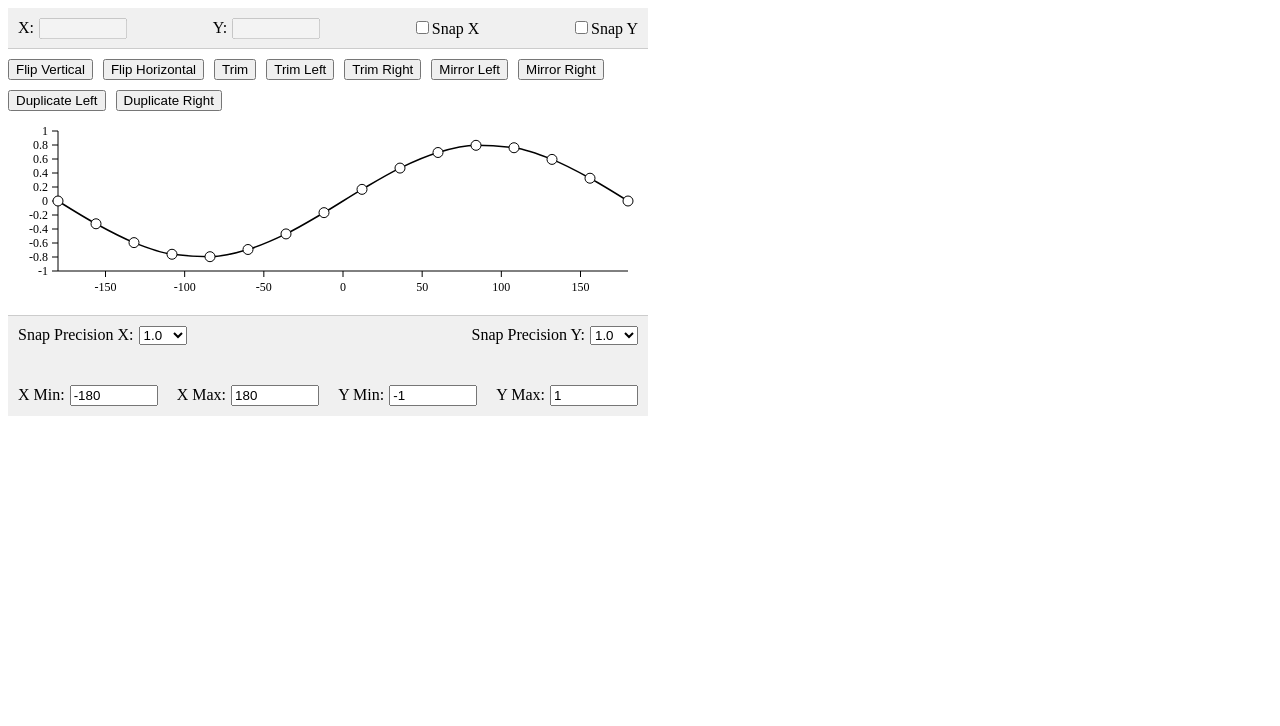
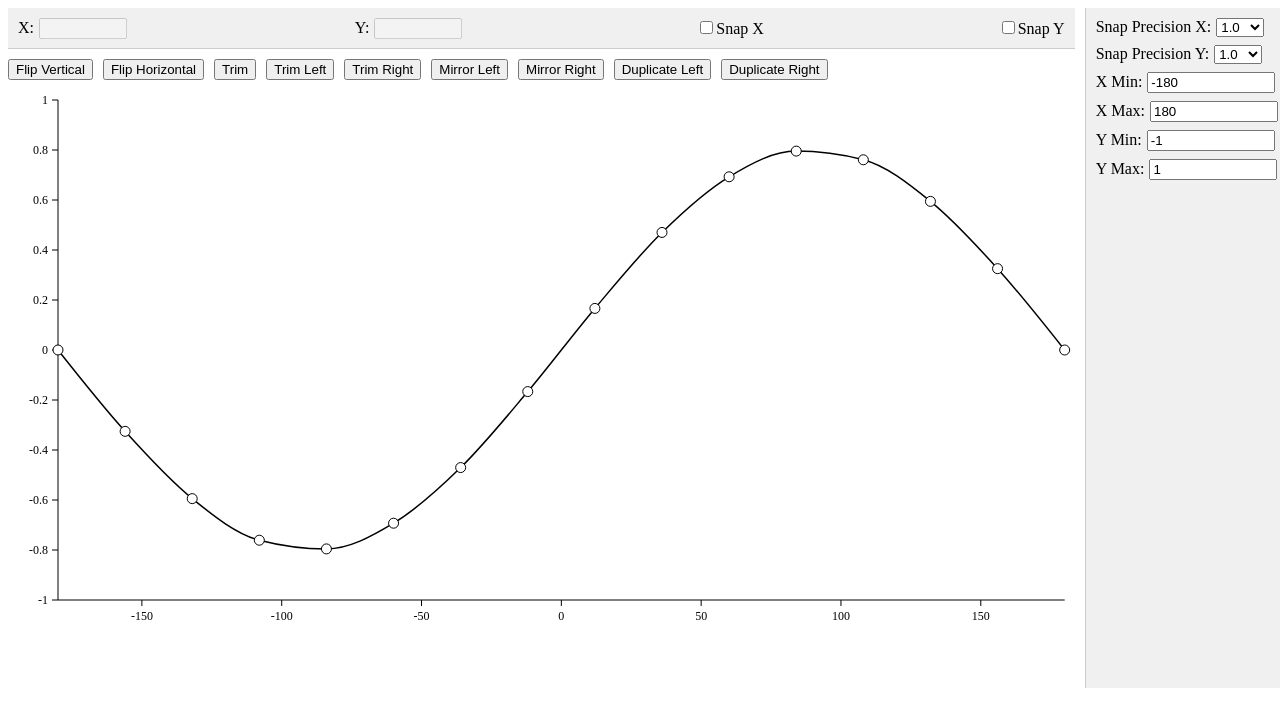
Before and after one commit to timkondratev/aero-curves, a React (Vite) app: page / in a window 1280 px wide. Shown: the top 726 px of the page. Built offline with nearby package versions, Linux system fonts and the light colour scheme; the HTML template or start-up script is replaced by a standard one.

Commit message:
Update app layout

```diff
--- a/src/App.tsx
+++ b/src/App.tsx
@@ -1,8 +1,8 @@
 import { Plot } from "./Plot";
 
 function App() {
-  const width = window.innerWidth * 0.5;
-  const height = window.innerHeight * 0.25;
+  const width = window.innerWidth;
+  const height = window.innerHeight * 0.7;
 
   return (
     <div>
--- a/src/Plot.tsx
+++ b/src/Plot.tsx
@@ -1,5 +1,5 @@
 import { scaleLinear, line, curveMonotoneX } from "d3";
-import { useMemo, useState, useRef, useEffect } from "react";
+import { useMemo, useState, useRef, useEffect, useLayoutEffect } from "react";
 
 // Constants
 const MARGIN = { top: 20, right: 20, bottom: 40, left: 50 };
@@ -12,8 +12,28 @@ type PlotProps = { width: number; height: number };
 type Point = { x: number; y: number };
 
 export function Plot({ width, height }: PlotProps) {
-  // Dimensions
-  const innerWidth = width - MARGIN.left - MARGIN.right;
+  // Dimensions (plot flexes; side panel sizes to content)
+  const sidePanelRef = useRef<HTMLDivElement | null>(null);
+  const [sidePanelWidth, setSidePanelWidth] = useState(0);
+
+  useLayoutEffect(() => {
+    const node = sidePanelRef.current;
+    if (!node) return;
+
+    const updateWidth = () => {
+      setSidePanelWidth(node.getBoundingClientRect().width);
+    };
+
+    updateWidth();
+
+    const observer = new ResizeObserver(() => updateWidth());
+    observer.observe(node);
+
+    return () => observer.disconnect();
+  }, []);
+
+  const plotWidth = Math.max(200, width - sidePanelWidth);
+  const innerWidth = plotWidth - MARGIN.left - MARGIN.right;
   const innerHeight = height - MARGIN.top - MARGIN.bottom;
 
   // State
@@ -474,7 +494,8 @@ export function Plot({ width, height }: PlotProps) {
   };
 
   return (
-    <div className="curve-editor" style={{ position: "relative", width, height: height + 120 }}> {/* Adjusted height for all panels */}
+    <div className="curve-editor" style={{ display: "flex", width, height: height + 120 }}>
+      <div style={{ flex: "1 1 0", paddingRight: 10, minWidth: 0 }}>
         {/* Inspector Panel */}
         <div
           style={{
@@ -495,7 +516,7 @@ export function Plot({ width, height }: PlotProps) {
               onChange={e => setInputX(e.target.value)}
               onBlur={() => handleInputBlur("x")}
               style={{ marginLeft: 5, width: 80 }}
-            disabled={!meanCoordinates} // Disable input if no points are selected
+              disabled={!meanCoordinates}
             />
           </label>
           <label>
@@ -506,7 +527,7 @@ export function Plot({ width, height }: PlotProps) {
               onChange={e => setInputY(e.target.value)}
               onBlur={() => handleInputBlur("y")}
               style={{ marginLeft: 5, width: 80 }}
-            disabled={!meanCoordinates} // Disable input if no points are selected
+              disabled={!meanCoordinates}
             />
           </label>
           <label>
@@ -545,7 +566,7 @@ export function Plot({ width, height }: PlotProps) {
         {/* SVG Plot */}
         <svg
           className="plot"
-        width={width}
+          width={plotWidth}
           height={height}
           style={{ userSelect: "none", touchAction: "none" }}
           onDoubleClick={e => {
@@ -611,8 +632,8 @@ export function Plot({ width, height }: PlotProps) {
                 onDoubleClick={e => {
                   e.stopPropagation();
                   setPoints(prev => {
-                  if (prev.length <= MIN_POINTS) return prev; // Ensure at least MIN_POINTS remain
-                  return prev.filter((_, idx) => idx !== i); // Remove the clicked point
+                    if (prev.length <= MIN_POINTS) return prev;
+                    return prev.filter((_, idx) => idx !== i);
                   });
                   setSelectedIndices(new Set());
                 }}
@@ -661,20 +682,23 @@ export function Plot({ width, height }: PlotProps) {
             )}
           </g>
         </svg>
+      </div>
 
-      {/* Snapping Precision and Axes Domain Control Panel */}
+      {/* Side Panel (sizes to content) */}
       <div
+        ref={sidePanelRef}
         style={{
-          height: 80,
+          flex: "0 0 auto",
+          width: "max-content",
+          padding: "10px",
+          backgroundColor: "#f0f0f0",
+          borderLeft: "1px solid #ccc",
           display: "flex",
           flexDirection: "column",
-          justifyContent: "space-between",
-          backgroundColor: "#f0f0f0",
-          padding: "10px",
-          borderTop: "1px solid #ccc",
+          gap: 10,
         }}
       >
-        <div style={{ display: "flex", justifyContent: "space-between" }}>
+        <div style={{ display: "flex", flexDirection: "column", gap: 8 }}>
           <label>
             Snap Precision X:
             <select
@@ -699,8 +723,6 @@ export function Plot({ width, height }: PlotProps) {
               <option value={0.01}>0.01</option>
             </select>
           </label>
-        </div>
-        <div style={{ display: "flex", justifyContent: "space-between" }}>
           <label>
             X Min:
             <input
@@ -708,7 +730,7 @@ export function Plot({ width, height }: PlotProps) {
               value={inputXDomain[0]}
               onChange={e => setInputXDomain([e.target.value, inputXDomain[1]])}
               onBlur={() => handleDomainInputBlur("x", "min")}
-              style={{ marginLeft: 5, width: 80 }}
+              style={{ marginLeft: 5, width: 120 }}
             />
           </label>
           <label>
@@ -718,7 +740,7 @@ export function Plot({ width, height }: PlotProps) {
               value={inputXDomain[1]}
               onChange={e => setInputXDomain([inputXDomain[0], e.target.value])}
               onBlur={() => handleDomainInputBlur("x", "max")}
-              style={{ marginLeft: 5, width: 80 }}
+              style={{ marginLeft: 5, width: 120 }}
             />
           </label>
           <label>
@@ -728,7 +750,7 @@ export function Plot({ width, height }: PlotProps) {
               value={inputYDomain[0]}
               onChange={e => setInputYDomain([e.target.value, inputYDomain[1]])}
               onBlur={() => handleDomainInputBlur("y", "min")}
-              style={{ marginLeft: 5, width: 80 }}
+              style={{ marginLeft: 5, width: 120 }}
             />
           </label>
           <label>
@@ -738,7 +760,7 @@ export function Plot({ width, height }: PlotProps) {
               value={inputYDomain[1]}
               onChange={e => setInputYDomain([inputYDomain[0], e.target.value])}
               onBlur={() => handleDomainInputBlur("y", "max")}
-              style={{ marginLeft: 5, width: 80 }}
+              style={{ marginLeft: 5, width: 120 }}
             />
           </label>
         </div>
```
Lines whose indentation alone changed are shown as unchanged.
